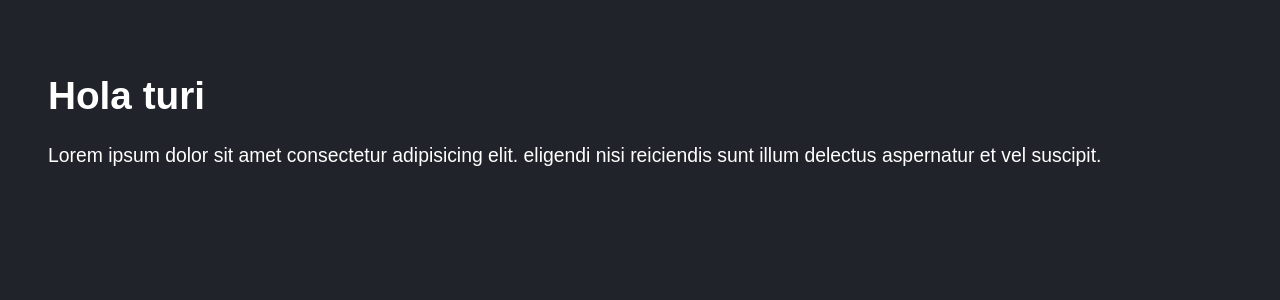
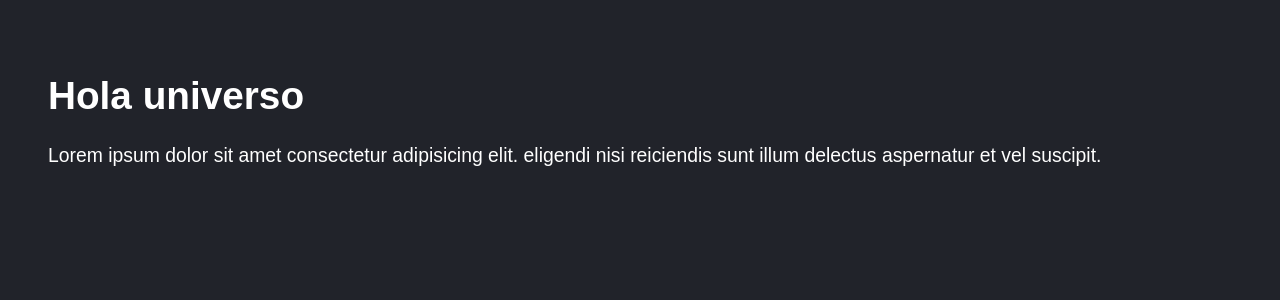
Before and after one commit to Rome96/intro-to-React-and-Unit-Test, a React (Create React App) app: page / in a window 1280 px wide. Shown: the top 300 px of the page. Built offline with nearby package versions, Linux system fonts and the light colour scheme.

Commit message:
print of variables in html

```diff
--- a/src/App.js
+++ b/src/App.js
@@ -1,9 +1,10 @@
 import React from 'react'
 
 const App = () => {
+  const greeting = 'Hola universo'
   return (
     <>
-      <h1> Hola turi</h1>
+      <h1>{greeting}</h1>
       <p>
         Lorem ipsum dolor sit amet consectetur adipisicing elit.
         eligendi nisi reiciendis sunt illum delectus aspernatur et vel suscipit.
```
